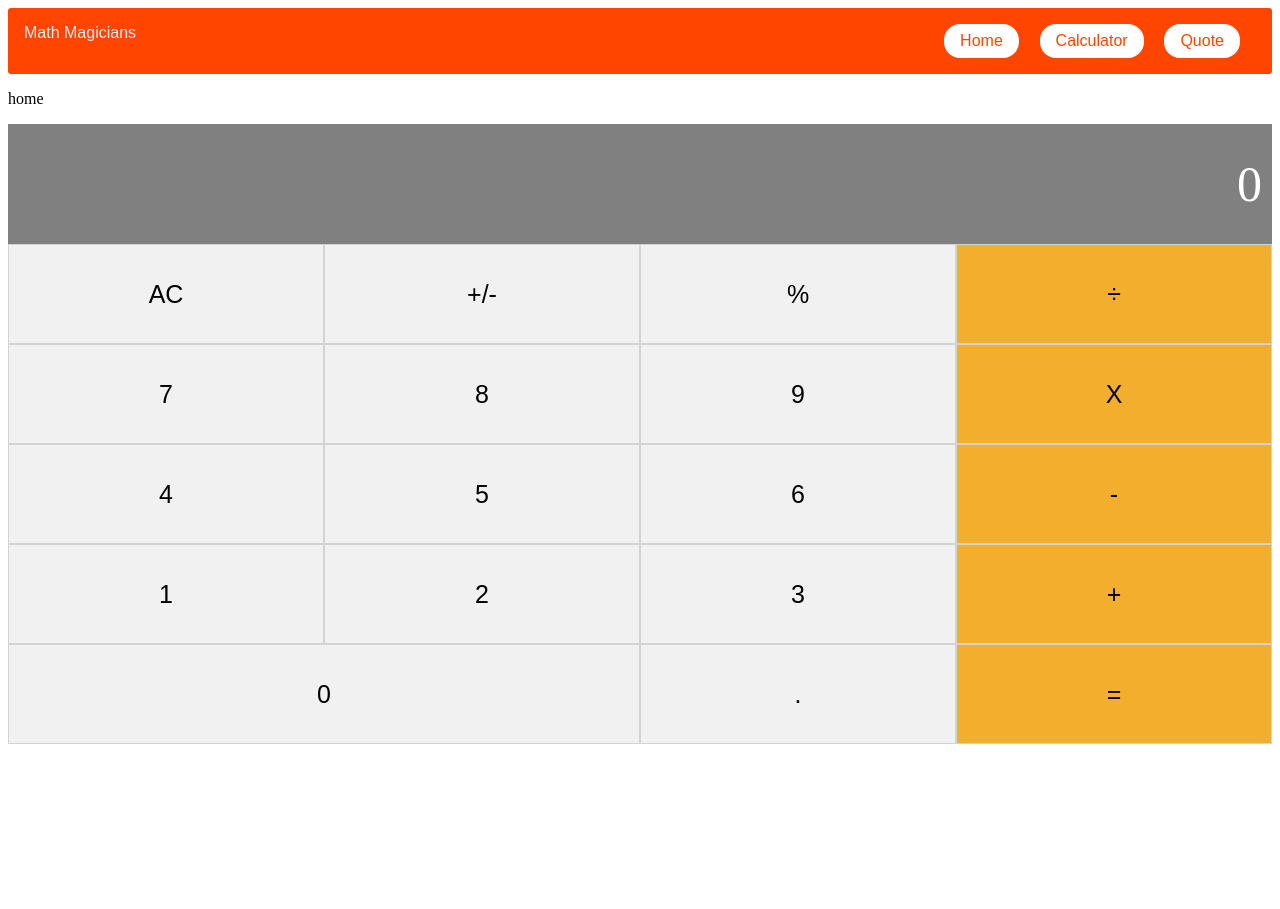
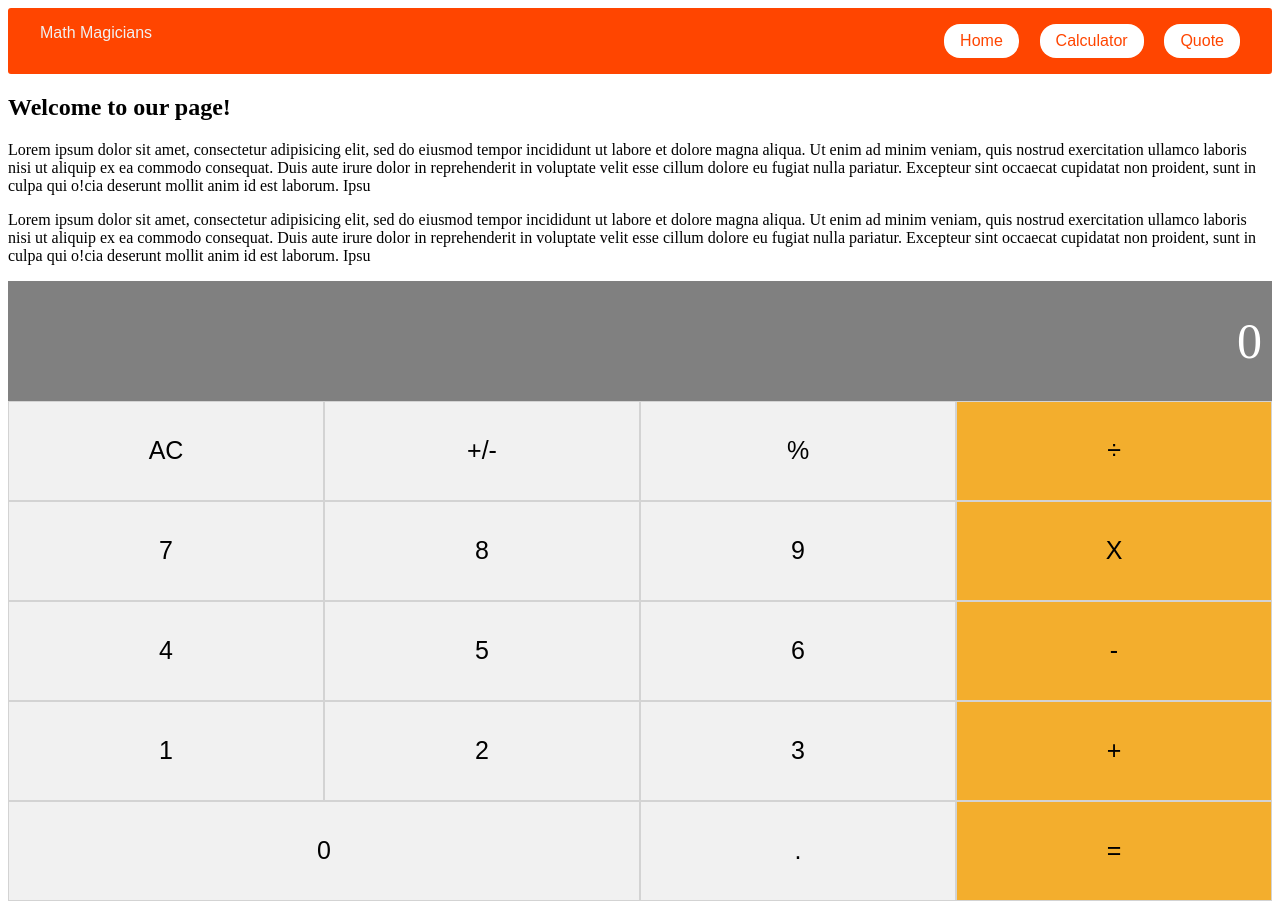
Before and after one commit to uimarshall/math-magicians, a React (Create React App) app: page / in a window 1280 px wide. Before the commit the page ends 800 px from the top, so only its background shows below. Built offline with nearby package versions, Linux system fonts and the light colour scheme.

Commit message:
Add Home page

```diff
--- a/src/components/Home.js
+++ b/src/components/Home.js
@@ -1,9 +1,32 @@
 import React from 'react';
 
 const Home = () => (
-  <div>
-    <p>home</p>
-  </div>
+  <>
+    <section>
+      <h1>
+        Welcome to our page!
+      </h1>
+      <p>
+        Lorem ipsum dolor sit amet, consectetur adipisicing elit, sed do
+        eiusmod tempor incididunt ut labore et dolore magna aliqua. Ut
+        enim ad minim veniam, quis nostrud exercitation ullamco laboris nisi
+        ut aliquip ex ea commodo consequat. Duis aute irure dolor in
+        reprehenderit in voluptate velit esse cillum dolore eu fugiat nulla pariatur.
+        Excepteur sint occaecat cupidatat non proident, sunt in
+        culpa qui o!cia deserunt mollit anim id est laborum. Ipsu
+      </p>
+      <p>
+        Lorem ipsum dolor sit amet, consectetur adipisicing elit,
+        sed do eiusmod tempor incididunt ut labore et dolore magna aliqua. Ut
+        enim ad minim veniam, quis nostrud exercitation ullamco laboris nisi ut
+        aliquip ex ea commodo consequat. Duis aute irure dolor in
+        reprehenderit in voluptate velit esse cillum dolore eu fugiat nulla pariatur.
+        Excepteur sint occaecat cupidatat non proident, sunt in
+        culpa qui o!cia deserunt mollit anim id est laborum. Ipsu
+      </p>
+    </section>
+
+  </>
 );
 
 export default Home;
--- a/src/index.css
+++ b/src/index.css
@@ -55,9 +55,9 @@
 
 /* Navbar */
 
-#logo{
+#logo {
   color: #f1f1f1;
-  padding: auto 1em;
+  padding: 0.5em 1em;
 }
 
 .main-nav {
@@ -80,10 +80,10 @@
 .main-nav li {
   margin-right: 1em;
 }
+
 .main-nav a {
   text-decoration: none;
   color: #ff4500;
-
 }
 
 .main-nav > .nav-links {
@@ -91,7 +91,8 @@
   justify-content: flex-end;
   flex: 1;
 }
-.nav-links li{
+
+.nav-links li {
   background: white;
   border: 0;
   border-radius: 1em;
```
